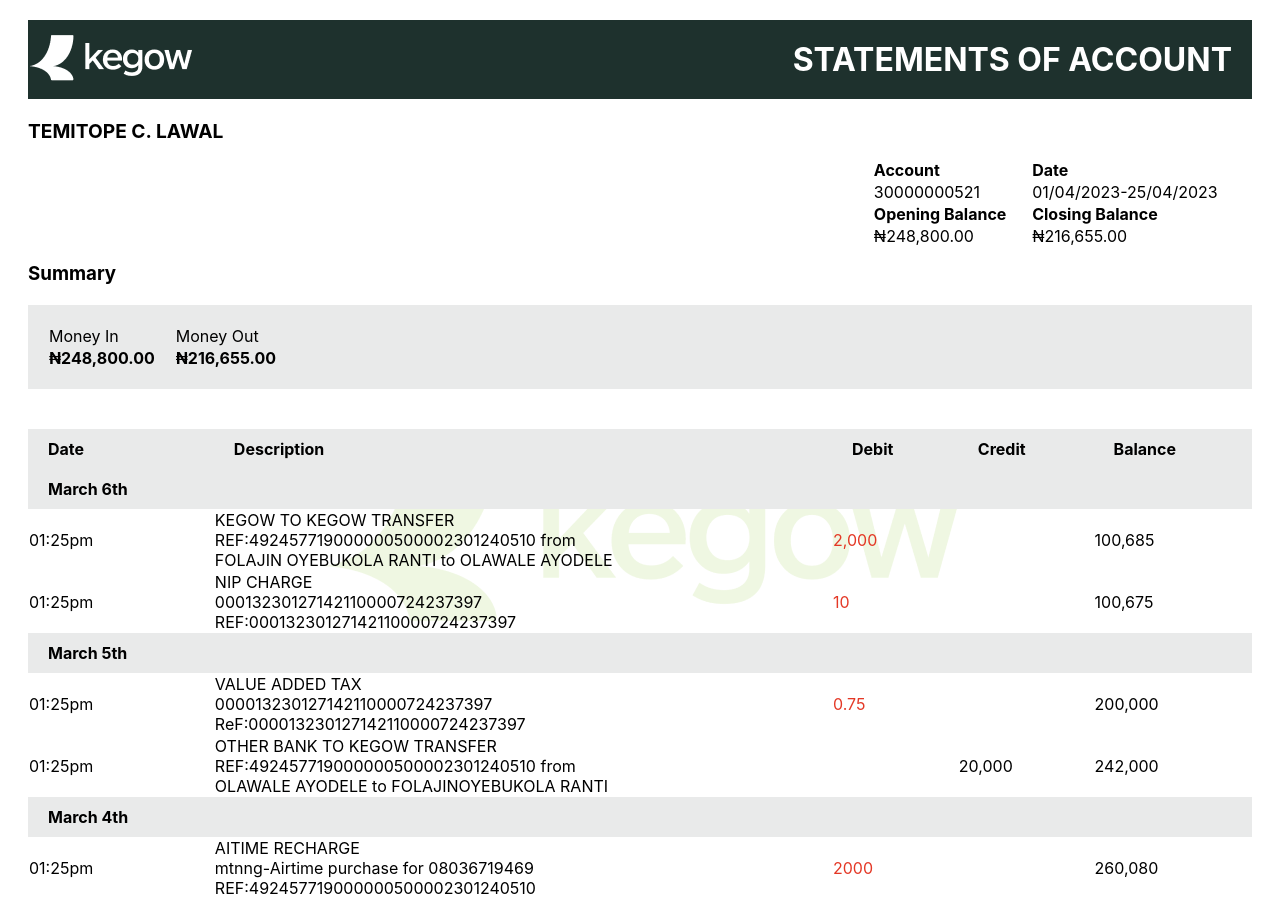
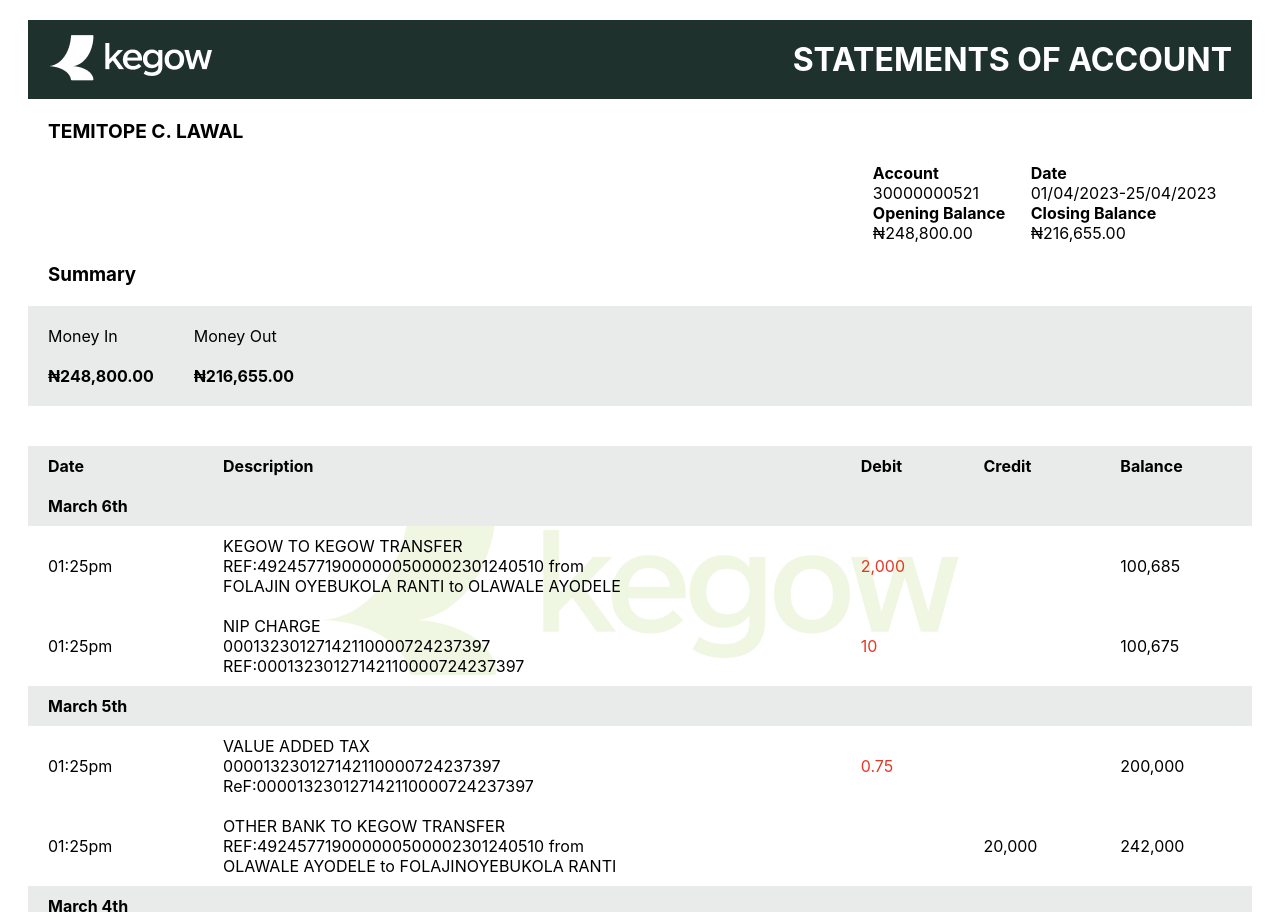
Before and after one commit to zainab-codes1/statements-project, a plain HTML site: page index.html in a window 1280 px wide. Shown: the top 912 px of the page. Drawn offline with Linux system fonts and the light colour scheme; files whose address does not match are found by name; a web font is replaced by a local one.

Commit message:
Update index.html

```diff
--- a/index.html
+++ b/index.html
@@ -26,16 +26,26 @@
         h2{
         font-size: larger;
         padding-left: 20px;
+        margin: 20px;
        }
        h3{
         padding-top: 100px;
         padding-left: 20px;
+        margin: 20px;
        }
-       img{
+       .logo{
         position: absolute;
+        padding: 30px;
         left: 0;
         top: 0;
-        padding: 30px;
+        margin-left: 20px;
+        }
+        .stamp{
+        position: absolute;
+
+        bottom: 0;
+        right: 0;
+
         }
         table{
         text-align: left;
@@ -44,30 +54,36 @@
        }
        .summary-container{
         background-color: #E9EAEA;
+        padding-top: 10px;
+        padding-bottom: 10px;
         margin: 20px;
-        padding: 20px;
        }
        .first{
         display: grid;
         padding-top: 20px;
         padding-bottom: 20px;
         margin: 20px;
+
        }
        thead{
         background-color: #E9EAEA;
         border-collapse: collapse;
         border: none;
         margin: 20px;
-        td, th {
-            padding-left: 20px;
-            padding-right: 20px;
-            padding-top: 10px;
-            padding-bottom: 10px;
-        }
 
-       }
+    }
+
+    th, td{
+        padding-left: 20px;
+        padding-right: 20px;
+        padding-top: 10px;
+        padding-bottom: 10px;
+        margin: 20px;
+    }
+
        footer{
         padding: 20px;
+        position: relative;
        }
        .red{
         color: #E43826;
@@ -77,26 +93,27 @@
 </head>
 <body>
     <!--to add the kegow logo-->
-<img src="file:///C:/Users/Sophia%20Nkwonta/Downloads/Kegow%20White-01%201.png" alt="">
+<img src="file:///C:/Users/Sophia%20Nkwonta/Downloads/Kegow%20White-01%201.png" alt="" class="logo">
         <h1>STATEMENTS OF ACCOUNT</h1>
         <h2>TEMITOPE C. LAWAL</h2>
-        <!--to create the acconts table-->
-        <table align="right" style="width: 30%;"> <!--width set to 30% to space out the table data-->
+        <!--to create the accounts table-->
+        <table align="right" style="width: 30%;">
+            <!--width set to 30% to space out the table data-->
             <tr>
-                <th>Account</th>
-                <th>Date</th>
+                <th style="padding: 0; margin-right: 0;">Account</th>
+                <th style="padding: 0; margin: 0;">Date</th>
             </tr>
             <tr>
-                <td>30000000521</td>
-                <td>01/04/2023-25/04/2023</td>
+                <td style="padding: 0; margin: 0;">30000000521</td>
+                <td style="padding: 0; margin: 0;">01/04/2023-25/04/2023</td>
             </tr>
             <tr>
-                <th>Opening Balance</th>
-                <th>Closing Balance</th>
+                <th style="padding: 0; margin: 0;">Opening Balance</th>
+                <th style="padding: 0; margin: 0;">Closing Balance</th>
             </tr>
             <tr>
-                <td>₦248,800.00</td>
-                <td>₦216,655.00</td>
+                <td style="padding: 0; margin: 0;">₦248,800.00</td>
+                <td style="padding: 0; margin: 0;">₦216,655.00</td>
             </tr>
         </table>
 
@@ -209,9 +226,11 @@
       </div>
 </body>
 <footer>
-
+    <img src="file:///C:/Users/Sophia%20Nkwonta/Downloads/stamp.png" alt="" class="stamp">
+  All Rights Reserved Nigerian banking services by Chams (RC76807). All Deposits are insured by the Nigerian
  <br>Deposit Insurance Corporation (NDIC). Kegow Mobile is powered by Chams a Licensed MF Bank by the
   <br>Central Bank of Nigeria. "Kegow" is a trademark of Chams , 8, Louis Solomon Street, Victoria Island, Lagos,
   <br>Nigeria.
+
 </footer>
 </html>
```
